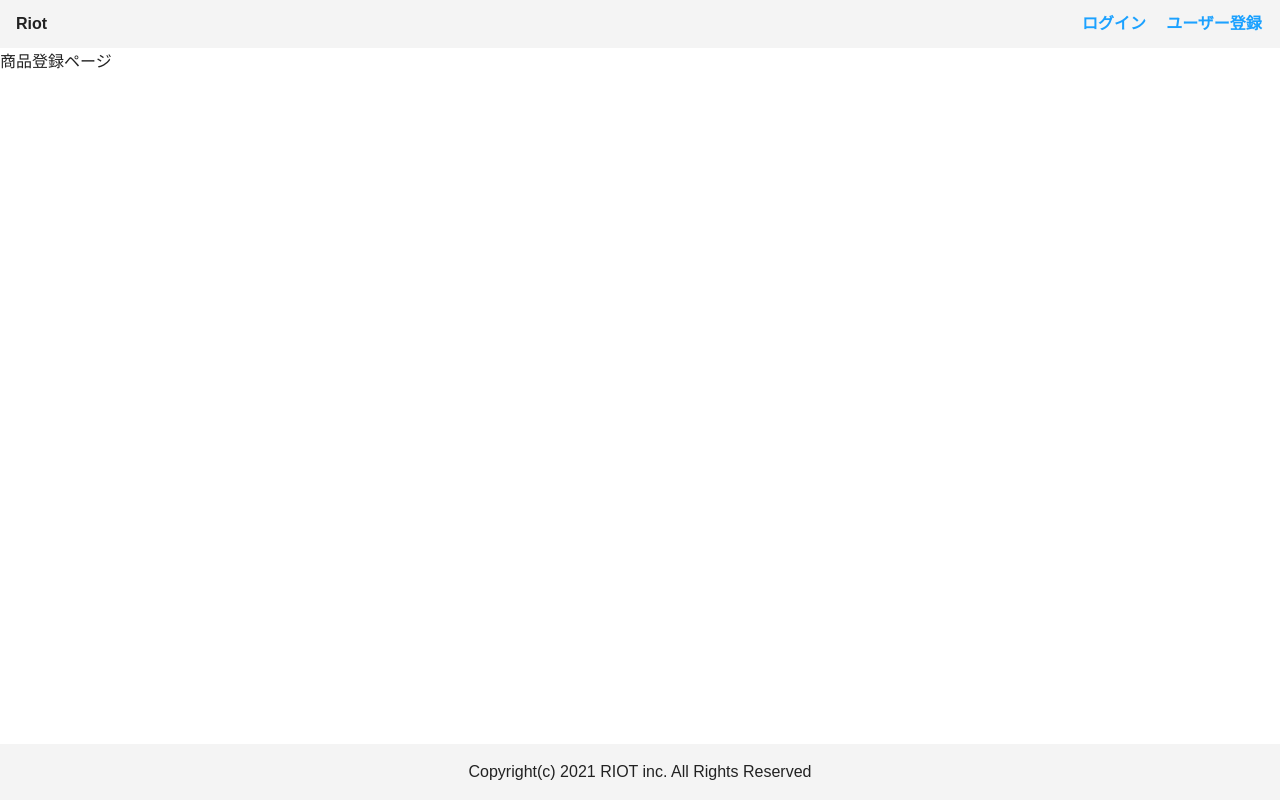
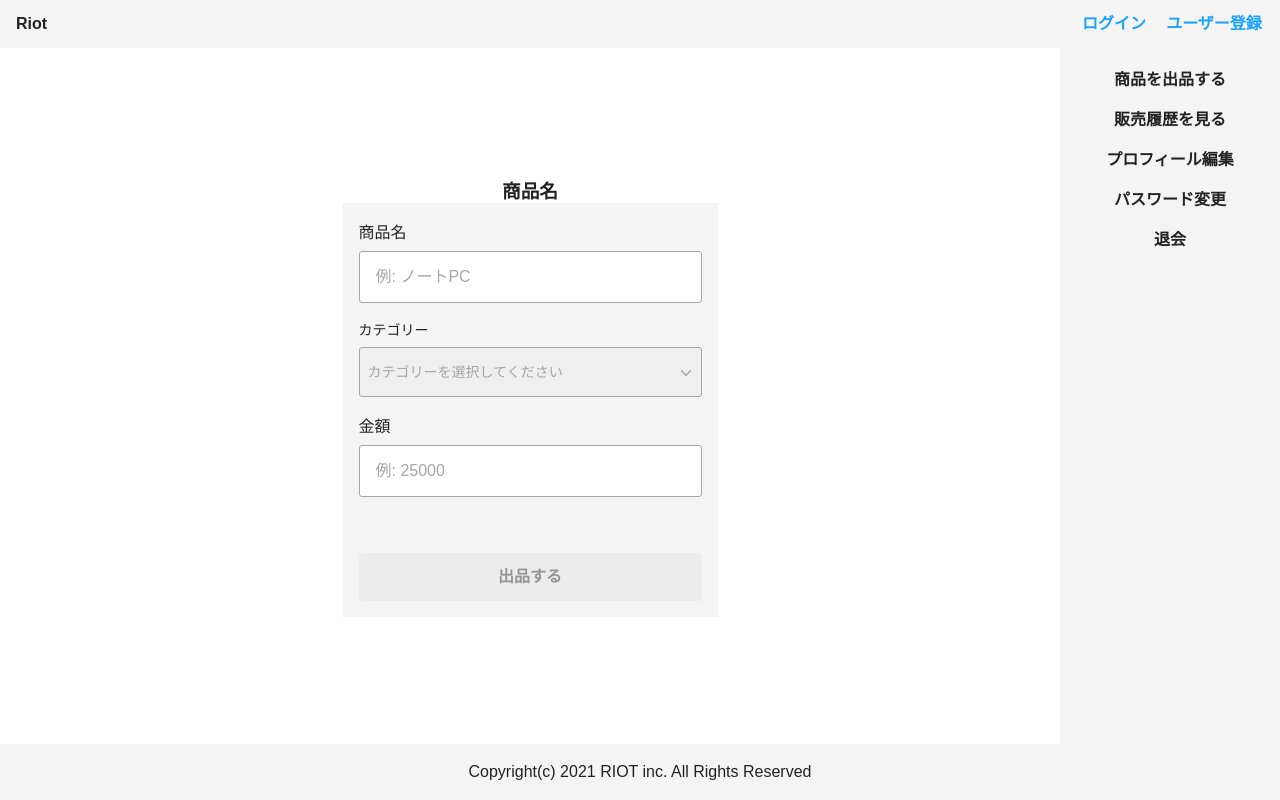
Before and after one commit to kimuniiii/Personal-Development, a Next.js app in the folder packages/client/: page /product/register in a window 1280 px wide. Built offline with nearby package versions, Linux system fonts and the light colour scheme.

Commit message:
商品を登録する画面を「テキストエリア」と「画像アップロード」以外実装完了

```diff
--- a/packages/client/src/pages/product/register.tsx
+++ b/packages/client/src/pages/product/register.tsx
@@ -1,15 +1,131 @@
+import styled from '@emotion/styled';
+import { useForm } from 'react-hook-form';
 import React from 'react';
 
+import { Button } from 'src/components/atoms/Button';
+import { CommonTemplate } from 'src/components/templates/CommonTemplate';
 import { HeadTemplate } from 'src/components/templates/HeadTemplate';
-import { CommonTemplate } from 'src/components/templates/CommonTemplate';
+import { Input } from 'src/components/atoms/Input';
+import { Margin } from 'src/components/layouts/Margin';
+import { SelectBox } from 'src/components/atoms/SelectBox';
+// import { Textarea } from 'src/components/atoms/Textarea';
 
+import { COLOR_PALETTE } from 'src/styles/color_palette';
+
+/**
+ * @概要 マイページの商品を出品するボタンを押したら表示されるページコンポーネント
+ */
 const ProductRegisterPage = (): JSX.Element => {
+  const {
+    register,
+    handleSubmit,
+    formState: { errors, isValid },
+  } = useForm({
+    mode: 'onBlur',
+    reValidateMode: 'onChange',
+  });
+
+  /**
+   * @概要 送信ボタンを押した時に呼び出されるイベントハンドラ
+   */
+  const onSubmit = (data: Record<string, unknown>): void => {
+    console.log(data);
+  };
+
   return (
     <React.Fragment>
       <HeadTemplate pageTitle='商品登録ページ' />
-      <CommonTemplate>商品登録ページ</CommonTemplate>
+      <CommonTemplate isSideBar={true}>
+        <StProfileEditFormContainer onSubmit={handleSubmit(onSubmit)}>
+          <h3>商品名</h3>
+          <StProfileEditContainer>
+            <Input
+              type='text'
+              id='product-name'
+              name='productName'
+              placeholder='例: ノートPC'
+              labelText='商品名'
+              width='343px'
+              fontSizeValue='16px'
+              isError={!!errors.productName}
+              errors={errors}
+              register={register('productName', {
+                required: { message: '必須入力項目です！', value: true },
+              })}
+            />
+            <SelectBox
+              id='select-category-box'
+              name='select-category-box'
+              labelText='カテゴリー'
+              optionList={[
+                'カテゴリーを選択してください',
+                '家電',
+                'PC',
+                'ゲーム',
+                '衣類',
+                'その他',
+              ]}
+              top='18px'
+              width='343px'
+              isError={!!errors['select-category-box']}
+              errors={errors}
+              register={register('select-category-box', {
+                required: { message: 'カテゴリーをセットしてください', value: true },
+              })}
+            />
+            {/* <Textarea /> */}
+            <Input
+              type='number'
+              id='priceNumber'
+              name='priceNumber'
+              labelText='金額'
+              placeholder='例: 25000'
+              width='343px'
+              fontSizeValue='16px'
+              isError={!!errors.priceNumber}
+              errors={errors}
+              register={register('priceNumber', {
+                required: { message: '必須入力項目です！', value: true },
+              })}
+            />
+            <Margin bottom='24px' />
+            <Button
+              type='submit'
+              styleTypes='tertiary'
+              width='100%'
+              fontSizeValue='16px'
+              buttonContent='出品する'
+              disabled={!isValid}
+              onClick={(): void => alert('出品するボタンをクリック')}
+            />
+          </StProfileEditContainer>
+        </StProfileEditFormContainer>
+      </CommonTemplate>
     </React.Fragment>
   );
 };
 
 export default ProductRegisterPage;
+
+const StProfileEditFormContainer = styled.form`
+  display: flex;
+  flex-direction: column;
+  justify-content: center;
+  align-items: center;
+  /*
+  ** CommonHeaderのheight : 48px
+  ** CommonFooterのheight : 56px
+  */
+  min-height: calc(100vh - (48px + 56px));
+  padding: 8px;
+`;
+
+const StProfileEditContainer = styled.section`
+  display: flex;
+  flex-direction: column;
+  align-items: center;
+  gap: 16px;
+  width: 375px;
+  padding: 16px;
+  background-color: ${COLOR_PALETTE.LIGHT_GRAY};
+`;
```
